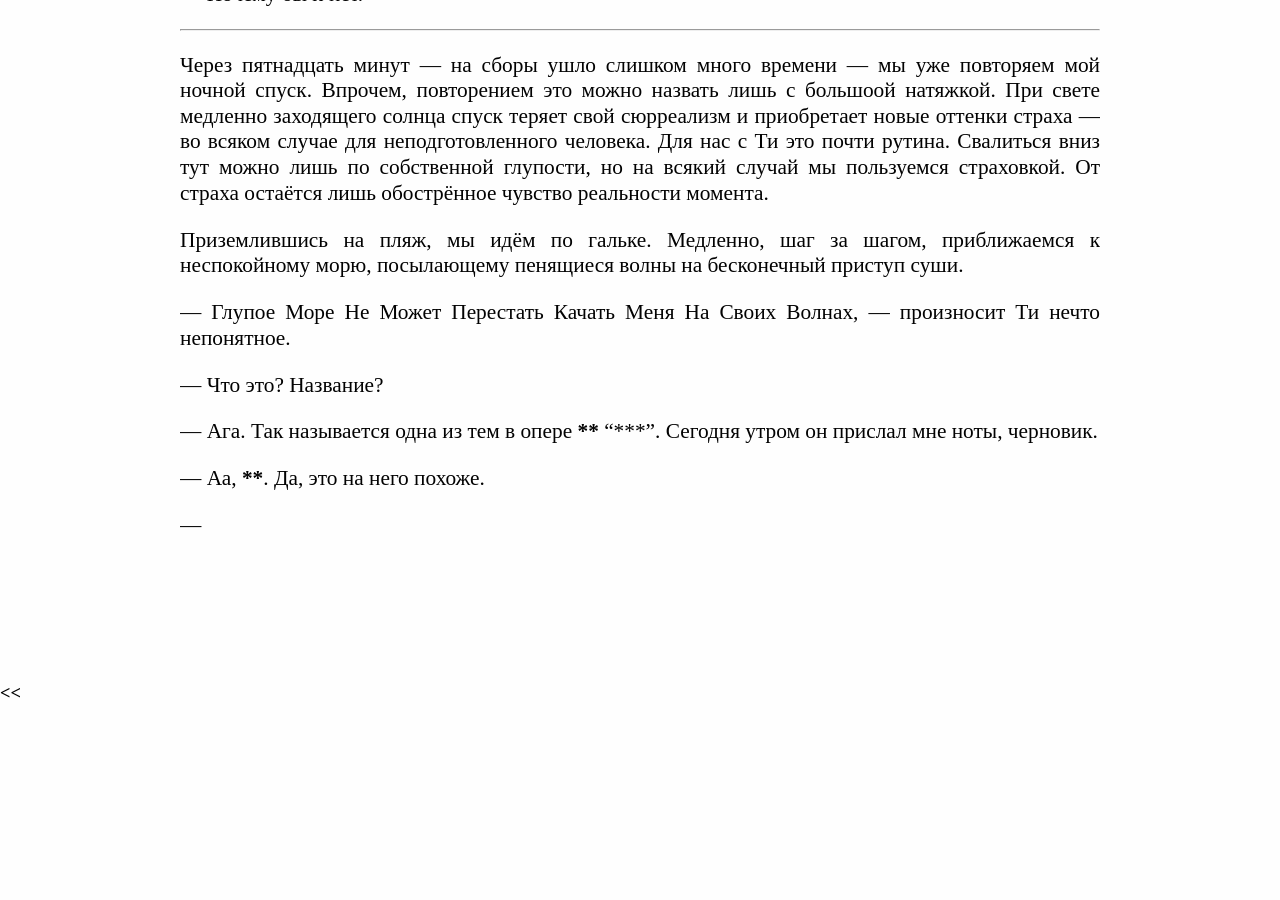
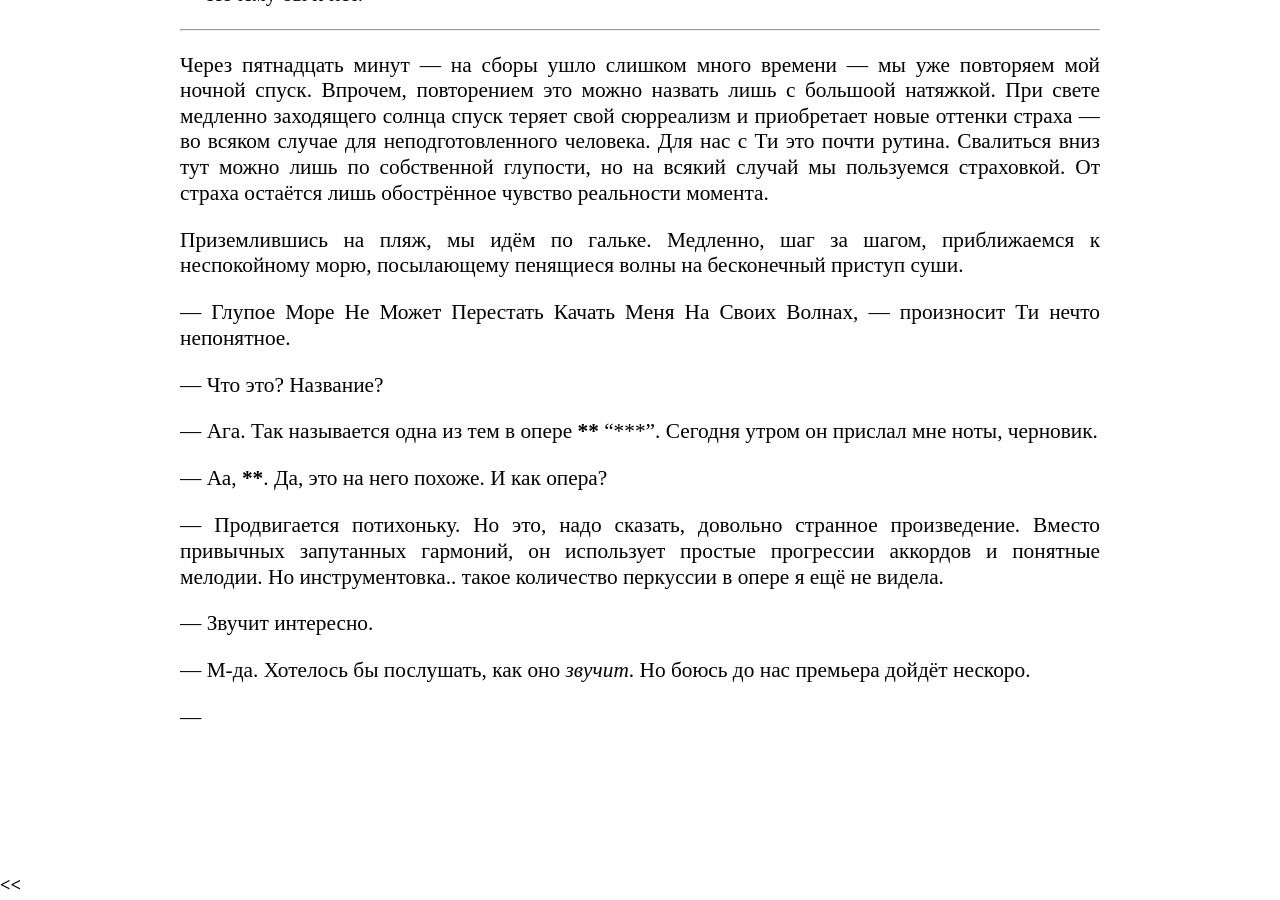
Before and after one commit to caryoscelus/lezvije-travy, a Jekyll site: the page built from text/why-so-gloom.md, in a window 1280 px wide and 900 px high, scrolled down 2316 px. Built offline with Jekyll 4.4.1, drawn with Linux system fonts in a browser that asks for light colours; before the commit the page ends 3024 px from its top, so only the background shows below that.

Commit message:
text (why so gloom)

```diff
--- a/text/why-so-gloom.md
+++ b/text/why-so-gloom.md
@@ -123,6 +123,16 @@ title: "?"
 — Ага. Так называется одна из тем в опере ****** "***". Сегодня утром он прислал
 мне ноты, черновик.
 
-— Аа, ******. Да, это на него похоже.
+— Аа, ******. Да, это на него похоже. И как опера?
+
+— Продвигается потихоньку. Но это, надо сказать, довольно странное
+произведение. Вместо привычных запутанных гармоний, он использует простые
+прогрессии аккордов и понятные мелодии. Но инструментовка.. такое количество
+перкуссии в опере я ещё не видела.
+
+— Звучит интересно.
+
+— М-да. Хотелось бы послушать, как оно *звучит*. Но боюсь до нас премьера дойдёт
+нескоро.
 
 —
```
